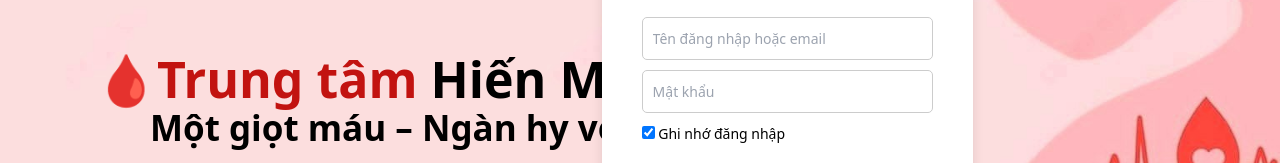
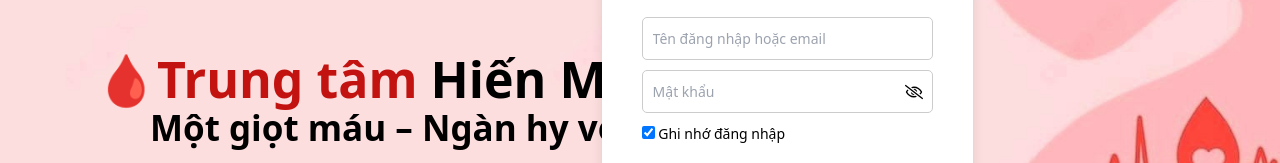
Before and after one commit to baokhanh592004/FRONT_END_BLOODDONATION, a React (Vite) app: page /login in a window 1280 px wide. Shown: the part 273-436 px from the top of the page. Built offline with nearby package versions, Linux system fonts and the light colour scheme.

Commit message:
edit to be able and unable to see password when login

```diff
--- a/src/pages/LoginPage.jsx
+++ b/src/pages/LoginPage.jsx
@@ -3,10 +3,12 @@ import axios from "axios";
 // Import thêm useNavigate và Link để xử lý sau khi đăng nhập
 import { Link  } from "react-router-dom";
 import heartImage from '../assets/a.jpg';
+import { FaRegEye, FaRegEyeSlash } from "react-icons/fa";
 
 export default function LoginPage() {
   // Khởi tạo hook useNavigate để chuyển trang
 
+  const [showPass, setShowPass] = useState(false);
 
   const [formData, setFormData] = useState({
     login: "",
@@ -79,15 +81,23 @@ const handleSubmit = async e => {
           style={styles.input}
           required
         />
-        <input
+        <div style={styles.passwordWrapper}>
+          <input
           name="password"
-          type="password"
+          type= {showPass ? "text" : "password"}
           placeholder="Mật khẩu"
           value={formData.password}
           onChange={handleChange}
-          style={styles.input}
+          style={{ ...styles.input, paddingRight: 50 }}
           required
         />
+        <button type="button"
+        onClick={() => setShowPass(prev => !prev)}
+        style={styles.togglePasswordBtn}>
+          {showPass ? <FaRegEye/> : <FaRegEyeSlash/>}
+        </button>
+        </div>
+
         <label style={styles.label}>
           <input
             name="remember"
@@ -212,4 +222,21 @@ const styles = {
     borderRadius: 8,
     zIndex: 2,
   },
+  passwordWrapper: {
+    position: "relative",
+  },
+
+  togglePasswordBtn: {
+    position: "absolute",
+    right: 10,
+    top: "50%",
+    transform: "translateY(-50%)",
+    background: "none",
+    border: "none",
+    cursor: "pointer",
+    fontSize: 18,
+    padding: 0,
+    zIndex: 3
+  },
+
 };
```
